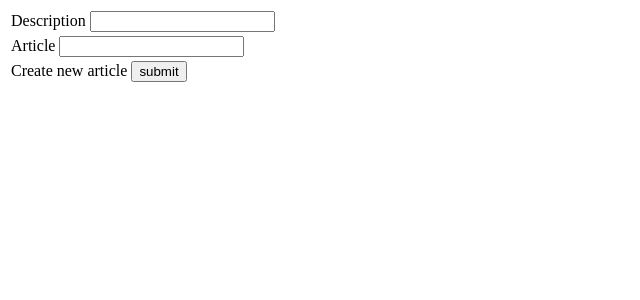
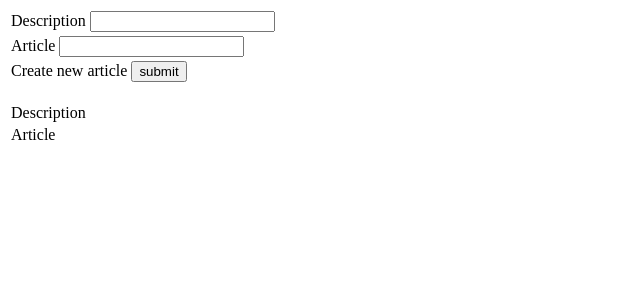
Before and after one commit to MaskARRA/Task-3, a PHP site: page / in a window 1280 px wide. Shown: the top 300 px of the page, without its empty margins (0-640 px from the left). Run offline with PHP 8.4, Linux system fonts and the light colour scheme; data that the repository does not hold is empty.

Commit message:
adding retrieve script data

```diff
--- a/index.php
+++ b/index.php
@@ -10,6 +10,9 @@ if(isset($_POST['sub'])){
     $stmt = $pdo->prepare($i);
     $stmt->execute();
 }
+
+    $result= $pdo->query("SELECT * FROM news")->fetchAll();
+
 
 ?>
 <html lang="en">
@@ -42,5 +45,17 @@ if(isset($_POST['sub'])){
         </tr>
     </table>
 </form>
+<div>
+    <table>
+        <tr>
+            <td>Description</td>
+            <td><?php foreach ($result as $data) { echo $data['short_description']."<br />\n"; }?></td>
+        </tr>
+        <tr>
+            <td>Article</td>
+            <td><?php foreach ($result as $data) { echo $data['article']."<br />\n"; }?></td>
+        </tr>
+    </table>
+</div>
 </body>
 </html>
```
